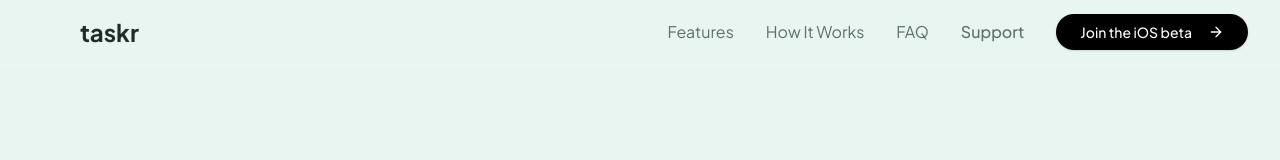
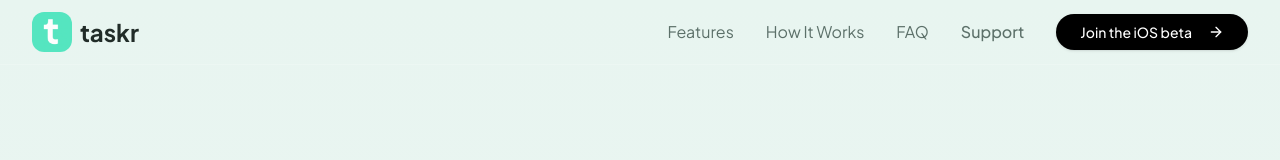
Before and after one commit to johnnywalker100/taskrsite, a Next.js app: page / in a window 1280 px wide. Shown: the top 160 px of the page. Built offline with nearby package versions, Linux system fonts and the light colour scheme.

Commit message:
Fix TaskrLogo import - component name should stay capitalized

```diff
--- a/src/pages/index.tsx
+++ b/src/pages/index.tsx
@@ -5,7 +5,7 @@ import { Badge } from "@/components/ui/badge";
 import { useState, useCallback } from "react";
 import Link from "next/link";
 import Head from "next/head";
-import { taskrLogo } from "@/components/taskrLogo";
+import { TaskrLogo } from "@/components/TaskrLogo";
 import { SiteFooter } from "@/components/SiteFooter";
 
 export default function Home() {
@@ -149,7 +149,7 @@ export default function Home() {
         <div className="max-w-7xl mx-auto px-4 sm:px-6 lg:px-8">
           <div className="flex justify-between items-center h-16">
             <Link href="/" className="flex items-center gap-2 hover:opacity-80 transition-opacity">
-              <taskrLogo className="w-10 h-10" />
+              <TaskrLogo className="w-10 h-10" />
               <span className="text-2xl font-bold text-foreground">taskr</span>
             </Link>
 
```
